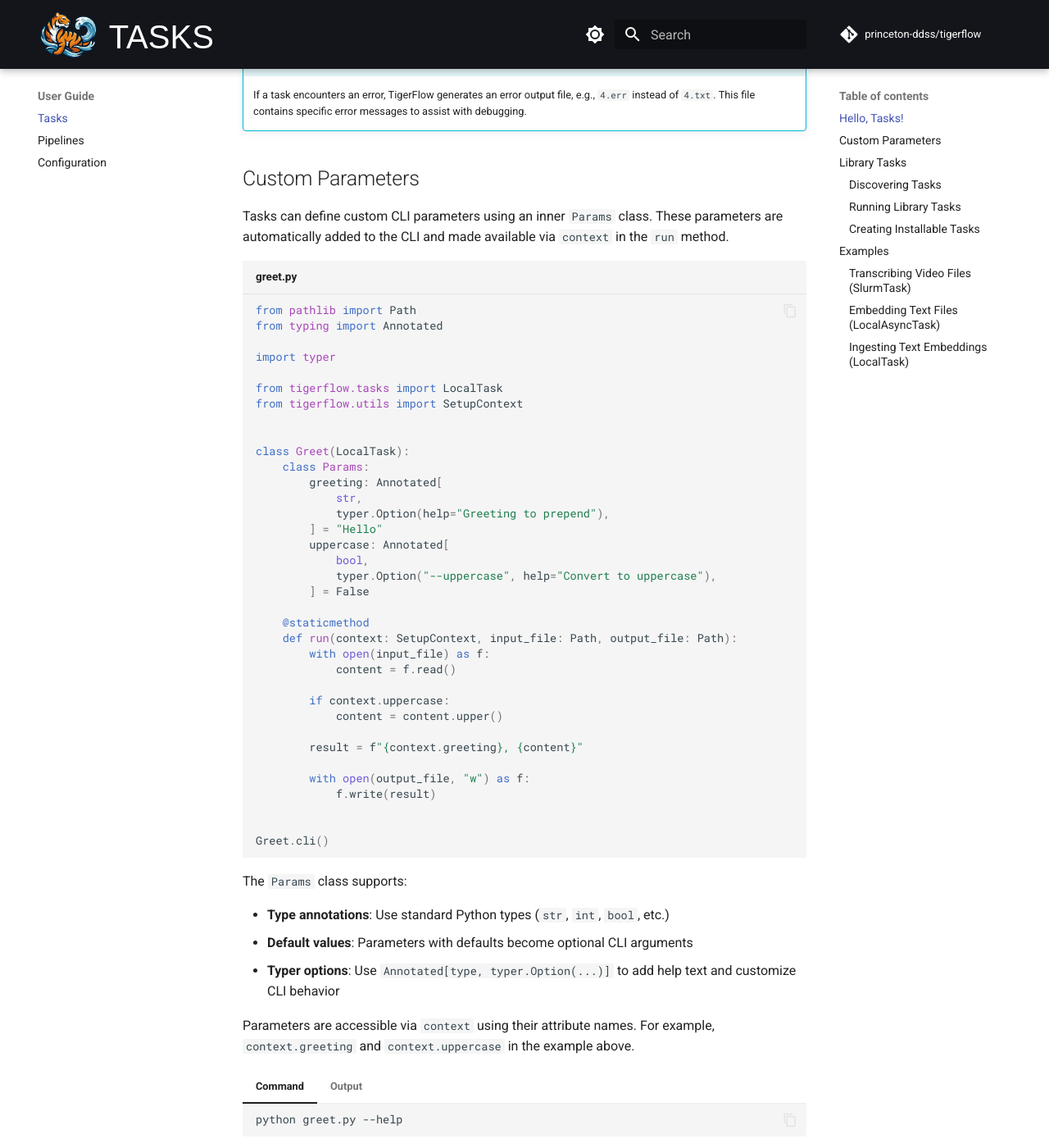
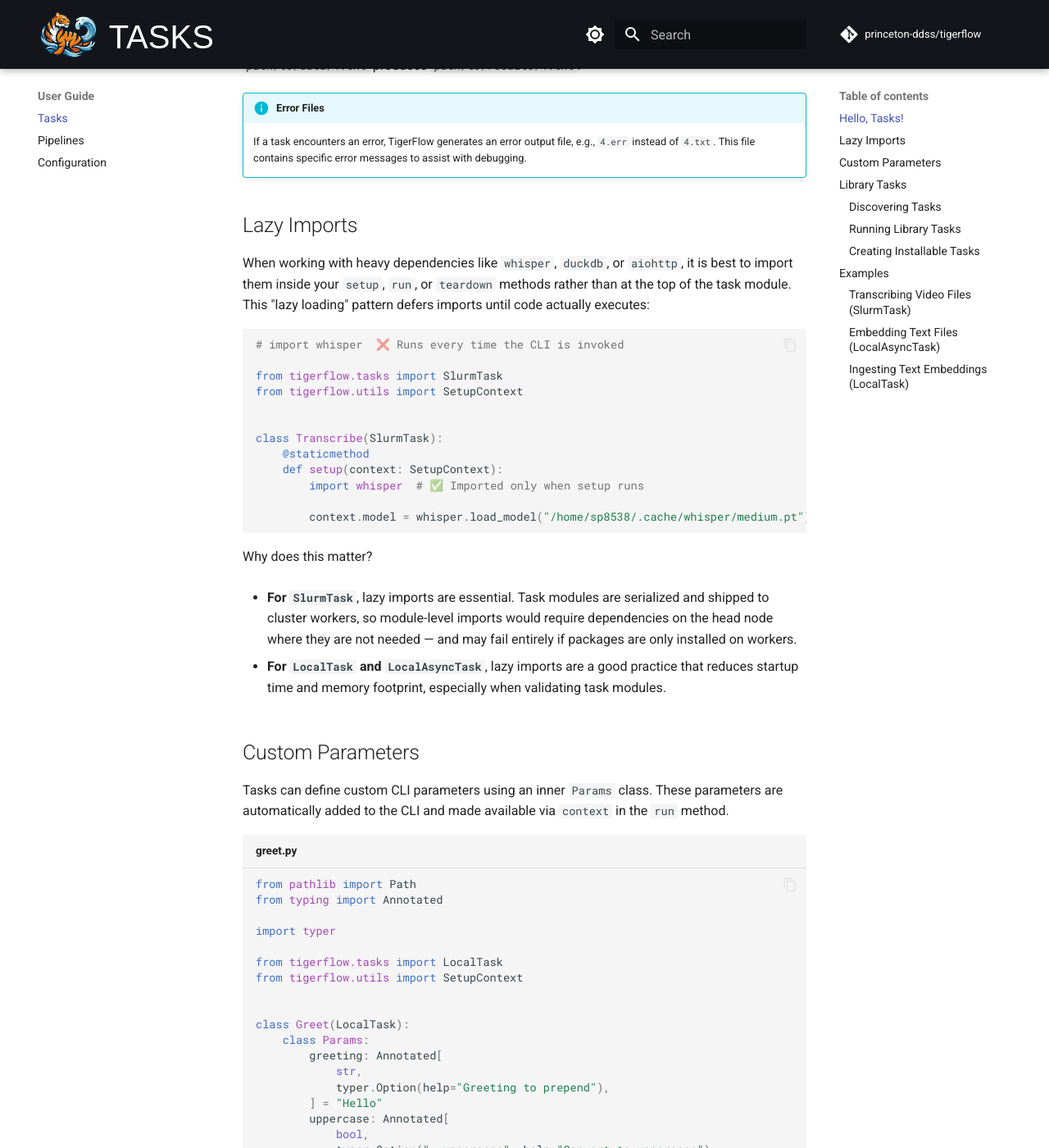
Before and after one commit to princeton-ddss/tigerflow, an MkDocs documentation site: the page built from docs/mkdocs/guides/task.md, in a window 1280 px wide and 1400 px high, scrolled down 2271 px. Shown: the whole window at 82% size. Built offline with MkDocs 1.6.1 and Material for MkDocs 9.7.7, drawn with Linux system fonts in a browser that asks for light colours; some web fonts are replaced; comment, search, counter and statistics services are not loaded; the version menu is left out; some of the changed text lies outside the part shown.

Commit message:
Move task-specific imports to method scope for lazy loading (#53)
Defers importing heavy dependencies (e.g., `whisper`, `duckdb`, `aiohttp`)
until the method executes, reducing module load time and memory footprint.

Hence removes the need to expose `TIGERFLOW_TASK_VALIDATION_TIMEOUT`
as a user-configurable parameter.

````diff
--- a/docs/mkdocs/guides/task.md
+++ b/docs/mkdocs/guides/task.md
@@ -13,36 +13,39 @@
 
 TigerFlow supports three types of tasks:
 
-- `LocalTask`: Runs *synchronous* operations on a login/head node
-- `LocalAsyncTask`: Runs *asynchronous* operations on a login/head node
-- `SlurmTask`: Runs *parallel* operations across compute nodes via Slurm
+- `LocalTask`: Runs _synchronous_ operations on a login/head node
+- `LocalAsyncTask`: Runs _asynchronous_ operations on a login/head node
+- `SlurmTask`: Runs _parallel_ operations across compute nodes via Slurm
 
 ## Hello, Tasks!
 
 To define a task, subclass one of the above abstract types and implement the following methods:
 
-| Method     | Required  | Description                                                                             |
-|------------|:---------:|-----------------------------------------------------------------------------------------|
-| `setup`    | No        | Initializes shared context used across multiple files (e.g., loading a model)           |
-| `run`      | Yes       | Contains the processing logic applied to each file                                      |
-| `teardown` | No        | Performs cleanup operations for graceful shutdown (e.g., closing a database connection) |
+| Method     | Required | Description                                                                             |
+| ---------- | :------: | --------------------------------------------------------------------------------------- |
+| `setup`    |    No    | Initializes shared context used across multiple files (e.g., loading a model)           |
+| `run`      |   Yes    | Contains the processing logic applied to each file                                      |
+| `teardown` |    No    | Performs cleanup operations for graceful shutdown (e.g., closing a database connection) |
 
 Then, simply call the inherited `cli()` method to turn the module into a runnable CLI application.
 
 For instance, here's a simple "Hello, World!" local task:
 
 ```py title="hello.py"
+from pathlib import Path
+
 from tigerflow.tasks import LocalTask
+from tigerflow.utils import SetupContext
 
 
 class HelloWorld(LocalTask):
     @staticmethod
-    def setup(context):
+    def setup(context: SetupContext):
         context.greeting = "Hello"
         print("Setup executed successfully!")
 
     @staticmethod
-    def run(context, input_file, output_file):
+    def run(context: SetupContext, input_file: Path, output_file: Path):
         with open(input_file, "r") as f:
             content = f.read()
 
@@ -52,7 +55,7 @@
             f.write(new_content)
 
     @staticmethod
-    def teardown(context):
+    def teardown(context: SetupContext):
         print("Teardown executed successfully!")
 
 
@@ -127,6 +130,36 @@
 !!! info "Error Files"
 
     If a task encounters an error, TigerFlow generates an error output file, e.g., `4.err` instead of `4.txt`. This file contains specific error messages to assist with debugging.
+
+## Lazy Imports
+
+When working with heavy dependencies like `whisper`, `duckdb`, or `aiohttp`, it is best to import
+them inside your `setup`, `run`, or `teardown` methods rather than at the top of the task module.
+This "lazy loading" pattern defers imports until code actually executes:
+
+```py
+# import whisper  ❌ Runs every time the CLI is invoked
+
+from tigerflow.tasks import SlurmTask
+from tigerflow.utils import SetupContext
+
+
+class Transcribe(SlurmTask):
+    @staticmethod
+    def setup(context: SetupContext):
+        import whisper  # ✅ Imported only when setup runs
+
+        context.model = whisper.load_model("/home/sp8538/.cache/whisper/medium.pt")
+```
+
+Why does this matter?
+
+- **For `SlurmTask`**, lazy imports are essential. Task modules are serialized and shipped to
+  cluster workers, so module-level imports would require dependencies on the head node where
+  they are not needed — and may fail entirely if packages are only installed on workers.
+
+- **For `LocalTask` and `LocalAsyncTask`**, lazy imports are a good practice that reduces
+  startup time and memory footprint, especially when validating task modules.
 
 ## Custom Parameters
 
@@ -317,19 +350,22 @@
 and we want to process files in parallel.
 
 ```py title="transcribe.py"
-import whisper
+from pathlib import Path
 
 from tigerflow.tasks import SlurmTask
+from tigerflow.utils import SetupContext
 
 
 class Transcribe(SlurmTask):
     @staticmethod
-    def setup(context):
+    def setup(context: SetupContext):
+        import whisper
+
         context.model = whisper.load_model("/home/sp8538/.cache/whisper/medium.pt")
         print("Model loaded successfully")
 
     @staticmethod
-    def run(context, input_file, output_file):
+    def run(context: SetupContext, input_file: Path, output_file: Path):
         result = context.model.transcribe(str(input_file))
         print(f"Transcription ran successfully for {input_file}")
 
@@ -429,22 +465,24 @@
 
 ### Embedding Text Files (`LocalAsyncTask`)
 
-We implement the embedding step as a local *asynchronous* task because it involves
+We implement the embedding step as a local _asynchronous_ task because it involves
 I/O-bound work (i.e., making external API requests) that can be performed concurrently.
 
 ```py title="embed.py"
 import asyncio
-import os
-
-import aiofiles
-import aiohttp
+from pathlib import Path
 
 from tigerflow.tasks import LocalAsyncTask
+from tigerflow.utils import SetupContext
 
 
 class Embed(LocalAsyncTask):
     @staticmethod
-    async def setup(context):
+    async def setup(context: SetupContext):
+        import os
+
+        import aiohttp
+
         context.url = "https://api.voyageai.com/v1/embeddings"
         context.headers = {
             "Authorization": f"Bearer {os.environ['VOYAGE_API_KEY']}",
@@ -454,7 +492,9 @@
         print("Session created successfully!")
 
     @staticmethod
-    async def run(context, input_file, output_file):
+    async def run(context: SetupContext, input_file: Path, output_file: Path):
+        import aiofiles
+
         async with aiofiles.open(input_file, "r") as f:
             text = await f.read()
 
@@ -475,7 +515,7 @@
             await f.write(result)
 
     @staticmethod
-    async def teardown(context):
+    async def teardown(context: SetupContext):
         await context.session.close()
         print("Session closed successfully!")
 
@@ -580,21 +620,23 @@
 
 ### Ingesting Text Embeddings (`LocalTask`)
 
-We implement the ingestion step as a local *synchronous* task because our target
+We implement the ingestion step as a local _synchronous_ task because our target
 database ([DuckDB](https://duckdb.org/docs/stable/connect/concurrency.html))
 only supports writes from a single process.
 
 ```py title="ingest.py"
 import json
-
-import duckdb
+from pathlib import Path
 
 from tigerflow.tasks import LocalTask
+from tigerflow.utils import SetupContext
 
 
 class Ingest(LocalTask):
     @staticmethod
-    def setup(context):
+    def setup(context: SetupContext):
+        import duckdb
+
         db_path = "/home/sp8538/tiktok/pipeline/tigerflow/demo/results/test.db"
 
         conn = duckdb.connect(db_path)  # Creates file if not existing
@@ -611,7 +653,7 @@
         context.conn = conn
 
     @staticmethod
-    def run(context, input_file, output_file):
+    def run(context: SetupContext, input_file: Path, output_file: Path):
         with open(input_file, "r") as f:
             content = json.load(f)
 
@@ -623,7 +665,7 @@
         )
 
     @staticmethod
-    def teardown(context):
+    def teardown(context: SetupContext):
         context.conn.close()
         print("DB connection closed")
 
````
Also changed, not shown: docs/mkdocs/guides/configuration.md (+0 -1 lines), 12 other files.
